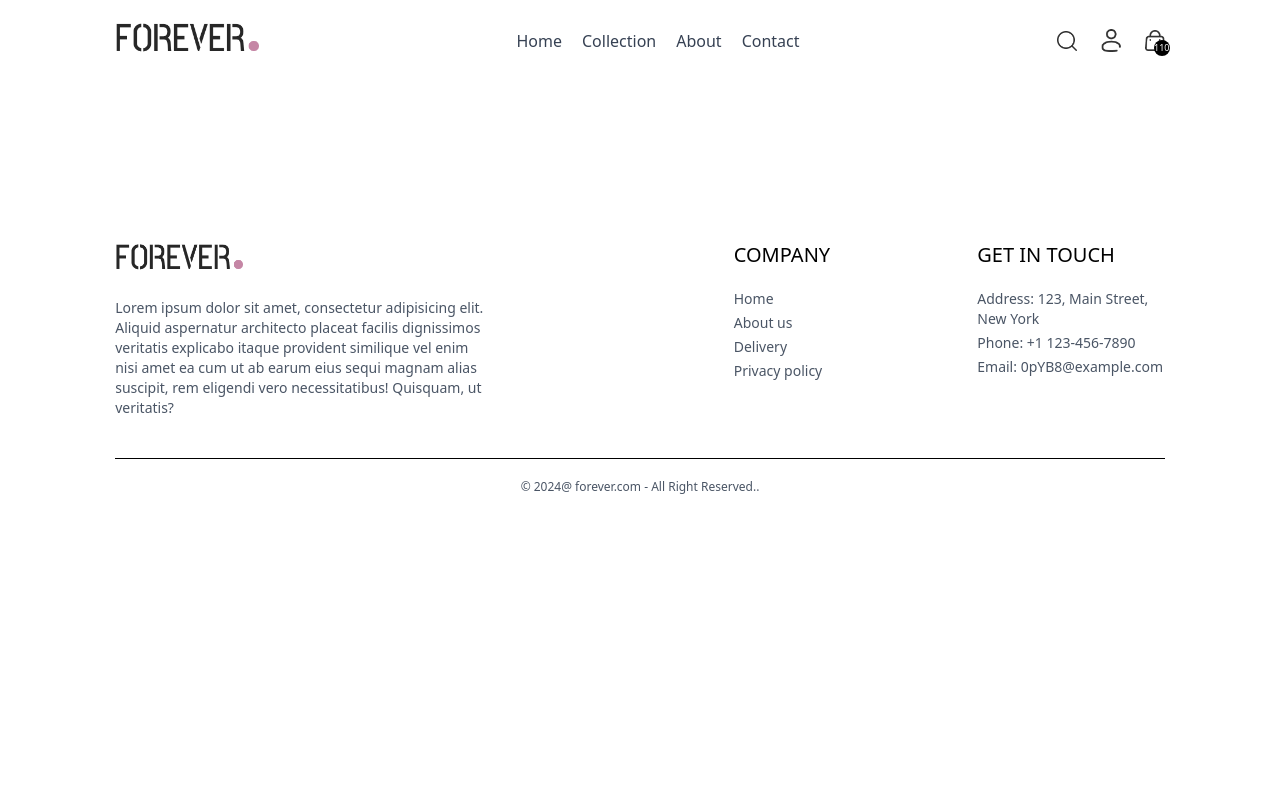
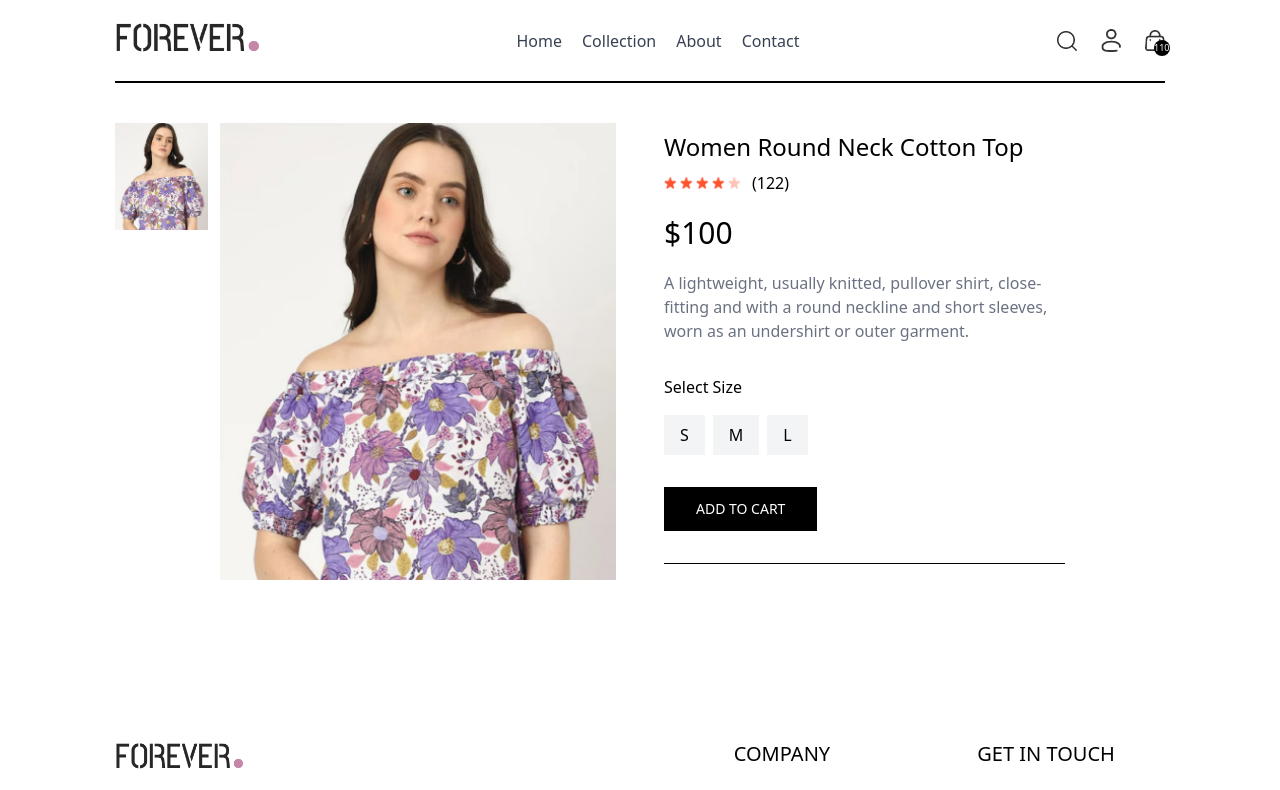
Before and after one commit to ShamimHossain1/Forever-Ecom-FrontEnd, a React (Vite) app: page /product/aaaaa in a window 1280 px wide. Shown: the top 790 px of the page. Built offline with nearby package versions, Linux system fonts and the light colour scheme.

Commit message:
product info page

```diff
--- a/src/components/Navbar.jsx
+++ b/src/components/Navbar.jsx
@@ -4,7 +4,7 @@
 import { ShopContext } from "../context/ShopContext";
 const Navbar = () => {
   const [visible, setVisible] = useState(false);
-  const {setShowSearch} = useContext(ShopContext);
+  const {setShowSearch, showSearch} = useContext(ShopContext);
   return (
     <div className="flex items-center justify-between py-5 font-medium">
       {/* Navbar Logo */}
@@ -33,7 +33,7 @@
 
       {/* Navbar Search and Profile */}
       <div className="flex items-center gap-6">
-        <img onClick={()=>setShowSearch(true)} src={assets.search_icon} className="w-5 cursor-pointer" alt="" />
+        <Link to={'/collection'}><img onClick={()=>setShowSearch(!showSearch)} src={assets.search_icon} className="w-5 cursor-pointer" alt="" /></Link>
         <div className="group relative ">
           <img
             src={assets.profile_icon}
--- a/src/context/ShopContext.jsx
+++ b/src/context/ShopContext.jsx
@@ -8,7 +8,7 @@
     const currency = "$";
     const delivery_fee = 10;
     const [search, setSearch] = useState('');
-    const [showSearch, setShowSearch] = useState(true);
+    const [showSearch, setShowSearch] = useState(false);
 
     const value = {
         products, currency, delivery_fee, search, setSearch, showSearch, setShowSearch
--- a/src/index.css
+++ b/src/index.css
@@ -34,6 +34,10 @@
   opacity: 1;
 }
 
+::-webkit-scrollbar {
+  display: none;
+}
+
 /* On larger screens, always show and disable animation */
 @media (min-width: 640px) {
   .collapsible{
--- a/src/pages/Product.jsx
+++ b/src/pages/Product.jsx
@@ -1,11 +1,94 @@
-import React from 'react';
+import React, { useContext, useEffect, useState } from "react";
+import { useParams } from "react-router-dom";
+import { ShopContext } from "../context/ShopContext";
+import { assets } from "../assets/frontend_assets/assets";
 
 const Product = () => {
-    return (
-        <div>
+  const { productId } = useParams();
 
+  const { products, currency } = useContext(ShopContext);
+
+  const [productData, setProductData] = useState(false);
+  const [img, setImg] = useState("");
+  const [size, setSize] = useState("");
+  const fetchProductData = async () => {
+    products.map((item) => {
+      if (item._id === productId) {
+        setProductData(item);
+        // console.log(item);
+        setImg(item.image[0]);
+
+        return null;
+      }
+    });
+  };
+
+  useEffect(() => {
+    fetchProductData();
+  }, [productId]);
+
+  return productData ? (
+    <div className="border-t-2 pt-10 transition-opacity ease in duration-500 opacity-100">
+      {/* --------------Products data ------------------- */}
+      <div className="flex gap-12 sm:gap-12 flex-col sm:flex-row">
+        {/* --------------Product Image ------------------- */}
+        <div className="flex-1 flex flex-col-reverse gap-3 sm:flex-row">
+          <div className="flex sm:flex-col overflow-x-auto sm:overflow-y-scroll justify-between sm:justify-normal sm:w-[18.7%] w-full">
+            {productData.image.map((item, index) => (
+              <img
+                src={item}
+                alt=""
+                key={index}
+                className="w-[24%] sm:w-full cursor-pointer sm:mb-3 flex-shrink-0"
+                onClick={() => setImg(item)}
+              />
+            ))}
+          </div>
+          <div className="w-full sm:w-[80%]">
+            <img className="w-full h-auto " src={img} alt="" />
+          </div>
         </div>
-    );
+
+        {/* -------------------Product Details------------------ */}
+        <div className="flex-1">
+          <h1 className="font-medium text-2xl mt-2">{productData.name}</h1>
+          <div className="flex items-center gap-1 mt-2">
+            <img src={assets.star_icon} alt="" className="w-3 5" />
+            <img src={assets.star_icon} alt="" className="w-3 5" />
+            <img src={assets.star_icon} alt="" className="w-3 5" />
+            <img src={assets.star_icon} alt="" className="w-3 5" />
+            <img src={assets.star_dull_icon} alt="" className="w-3 5" />
+            <p className="pl-2">(122)</p>
+          </div>
+          <p className="mt-5 text-3xl font-medium">
+            {currency}
+            {productData.price}
+          </p>
+          <p className="mt-5 text-gray-500 md:w-4/5">
+            {productData.description}
+          </p>
+          <div className="flex flex-col gap-4 my-8">
+            <p>Select Size</p>
+            <div className="flex gap-2">
+              {productData.sizes.map((item, index) => (
+                <button
+                  onClick={() => setSize(item)}
+                  key={index}
+                  className={`border-0 py-2 px-4 bg-gray-100 ${item === size ? "border-blue-400 border-2 " : ""}`}
+                >
+                  {item}
+                </button>
+              ))}
+            </div>
+          </div>
+          <button className="bg-black text-white px-8 py-3 text-sm active:bg-gray-700">ADD TO CART</button>
+          <hr className="mt-8 sm:w-4/5" />
+        </div>
+      </div>
+    </div>
+  ) : (
+    <div className="opacity-0"> </div>
+  );
 };
 
 export default Product;
```
